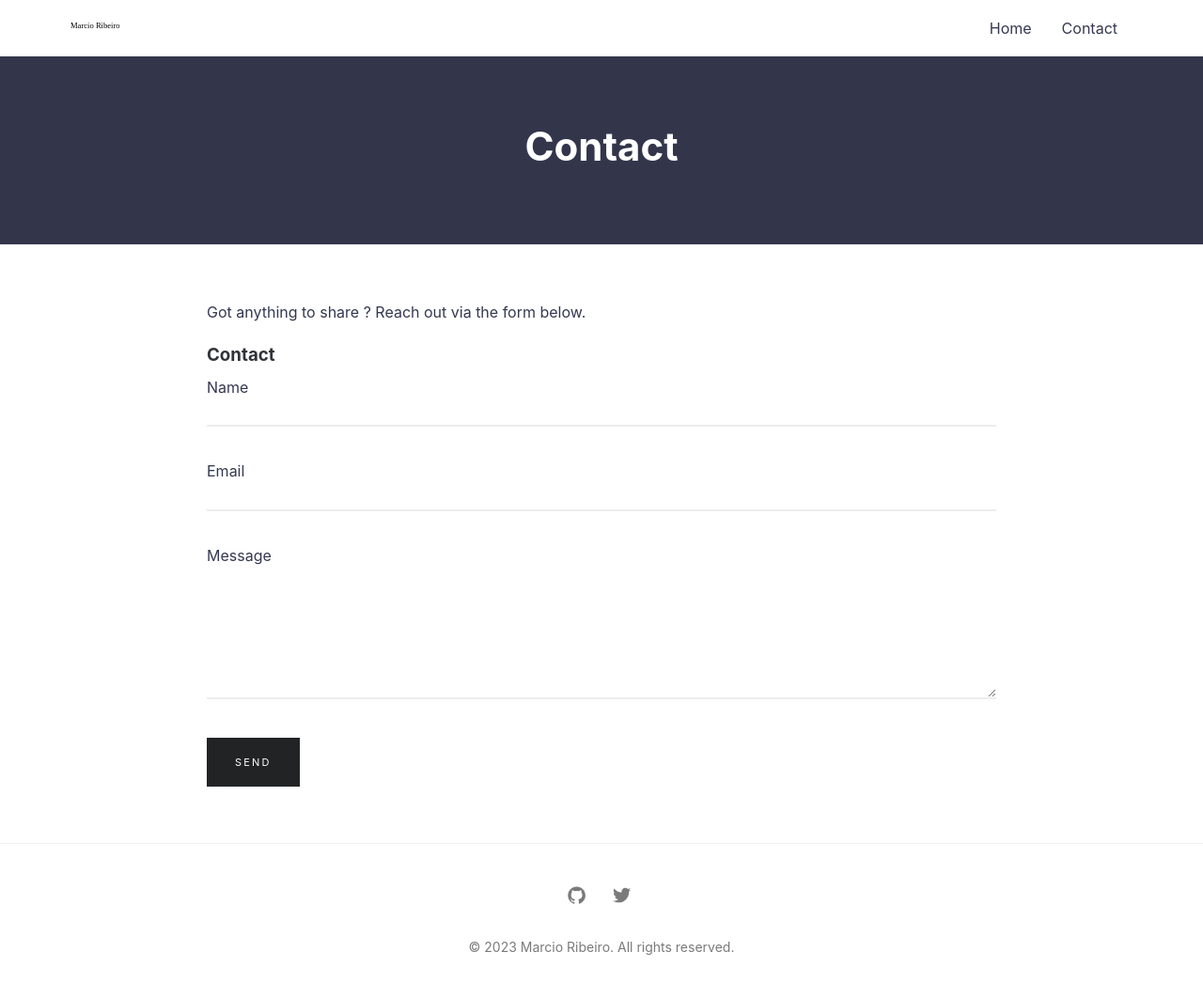
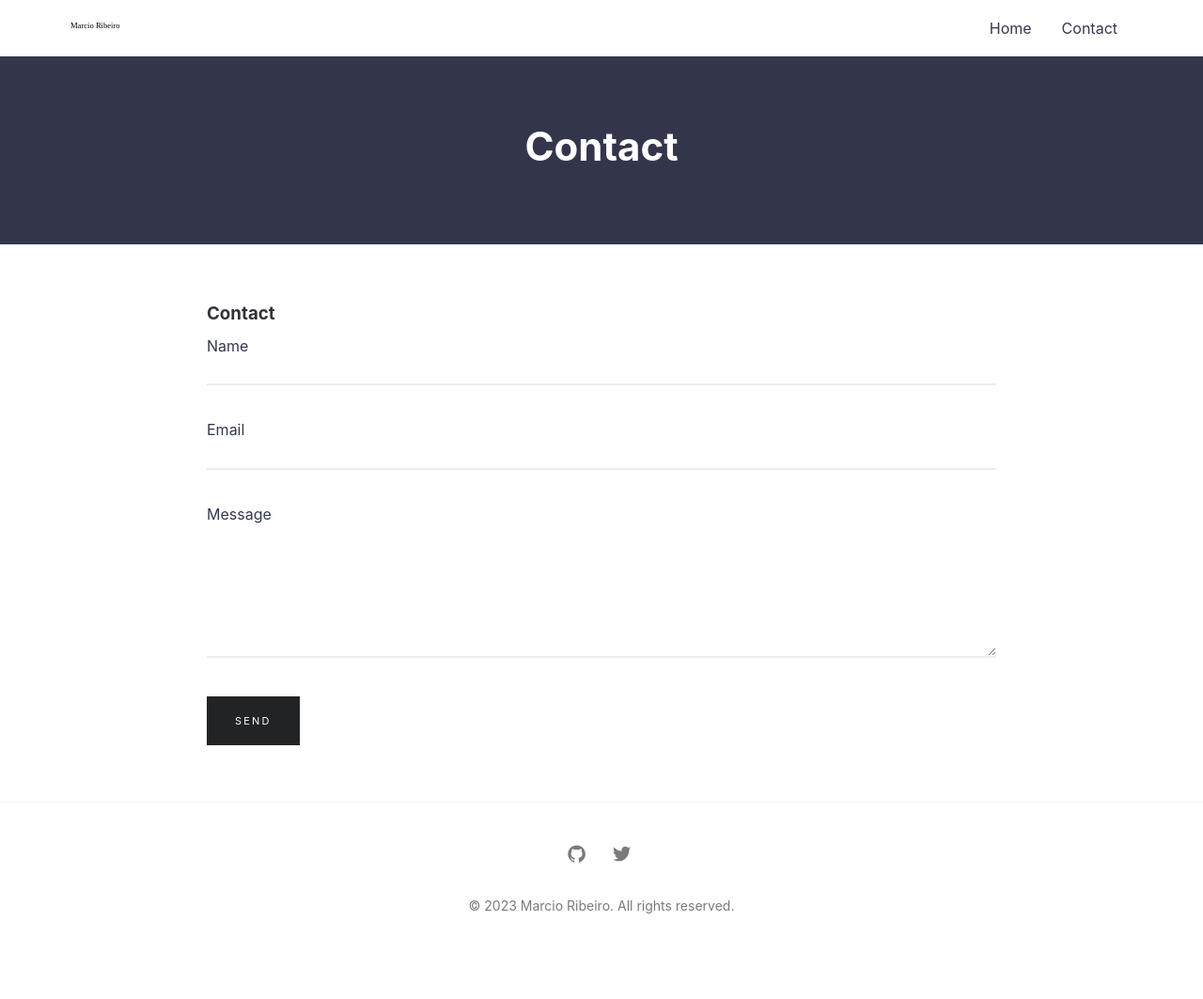
Before and after one commit to marciovai/marciovai.github.io, a Jekyll site: the page built from contact.md, in a window 1280 px wide. Shown: the whole page at 94% size. Built offline with Jekyll 4.4.1, drawn with Linux system fonts in a browser that asks for light colours; after the commit the page ends 1019 px from its top, so only the background shows below that.

Commit message:
Update contact form

```diff
--- a/contact.md
+++ b/contact.md
@@ -3,8 +3,6 @@ layout: page
 title: Contact
 permalink: /contact/
 ---
-
-Got anything to share ? Reach out via the form below.
 
 ### Contact
 
```
